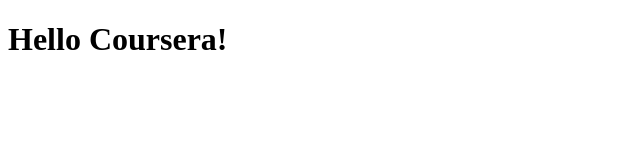
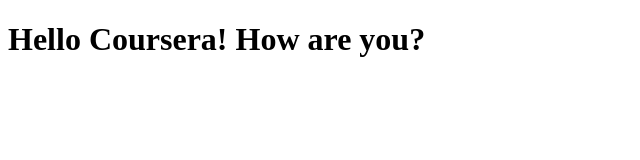
Before and after one commit to ConstCorn/Constantine-test, a plain HTML site: page index.html in a window 1280 px wide. Shown: the whole page, without its empty margins (0-640 px from the left). Drawn offline with Linux system fonts and the light colour scheme.

Commit message:
next version of web file

```diff
--- a/index.html
+++ b/index.html
@@ -5,6 +5,6 @@
         <title>Hello Coursera</title>
     </head>
     <body>
-        <h1>Hello Coursera!</h1>
+        <h1>Hello Coursera! How are you?</h1>
     </body>
 </html>
```
